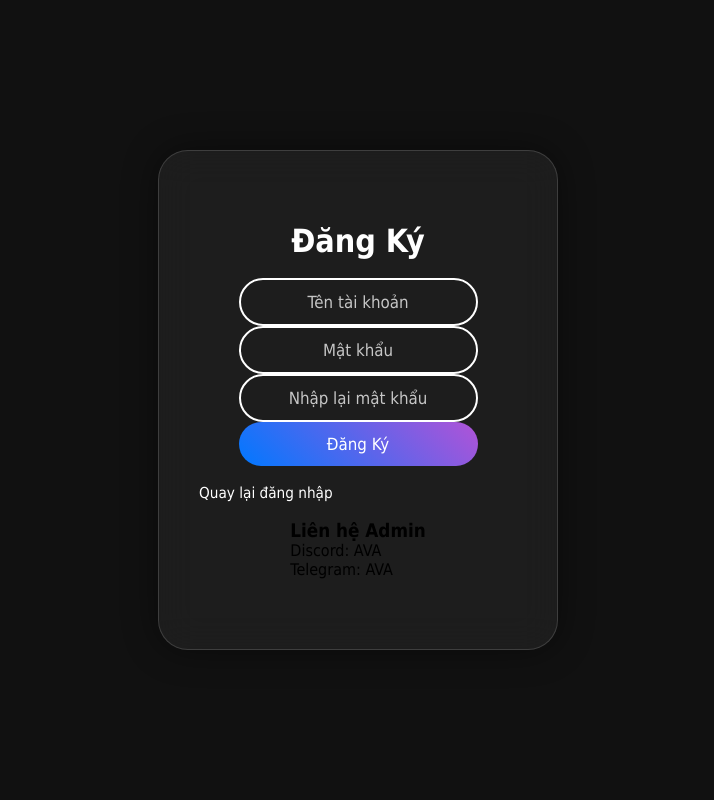
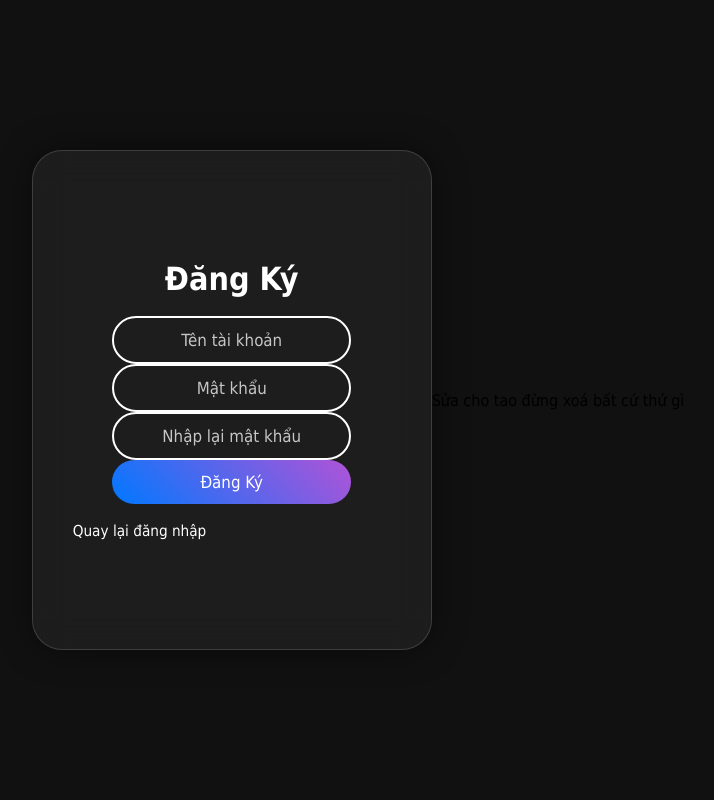
Before and after one commit to Stare-VuT/app.py, a Flask app: page /register in a window 1280 px wide. Shown: the whole page, without its empty margins (282-996 px from the left). Run offline with Flask 3, Linux system fonts and the light colour scheme.

Commit message:
Update register.html
.

```diff
--- a/templates/register.html
+++ b/templates/register.html
@@ -1,5 +1,4 @@
-<!DOCTYPE html>
-<html lang="vi">
+<!DOCTYPE html>  <html lang="vi">
 <head>
   <meta charset="UTF-8" />
   <meta name="viewport" content="width=device-width, initial-scale=1.0" />
@@ -7,10 +6,7 @@
   <link rel="stylesheet" href="{{ url_for('static', filename='style.css') }}">
 </head>
 <body>
-  <div class="container">
-
-
-    <div class="login">
+  <div class="container">  <div class="login">
   <h2>Đăng Ký</h2>
 
   {% with messages = get_flashed_messages(with_categories=true) %}
@@ -42,15 +38,8 @@
   <div class="links">
     <a href="{{ url_for('login') }}">Quay lại đăng nhập</a>
   </div>
-
-      <!-- THÊM PHẦN LIÊN HỆ ADMIN -->
-      <div class="admin-contact">
-        <h3>Liên hệ Admin</h3>
-        <p>Discord: <span>AVA</span></p>
-        <p>Telegram: <span>AVA</span></p>
 </div>
 
   </div>
-  </div>
 </body>
-</html>
+</html>  Sửa cho tao đừng xoá bất cứ thứ gì
```
Lines whose indentation alone changed are shown as unchanged.
